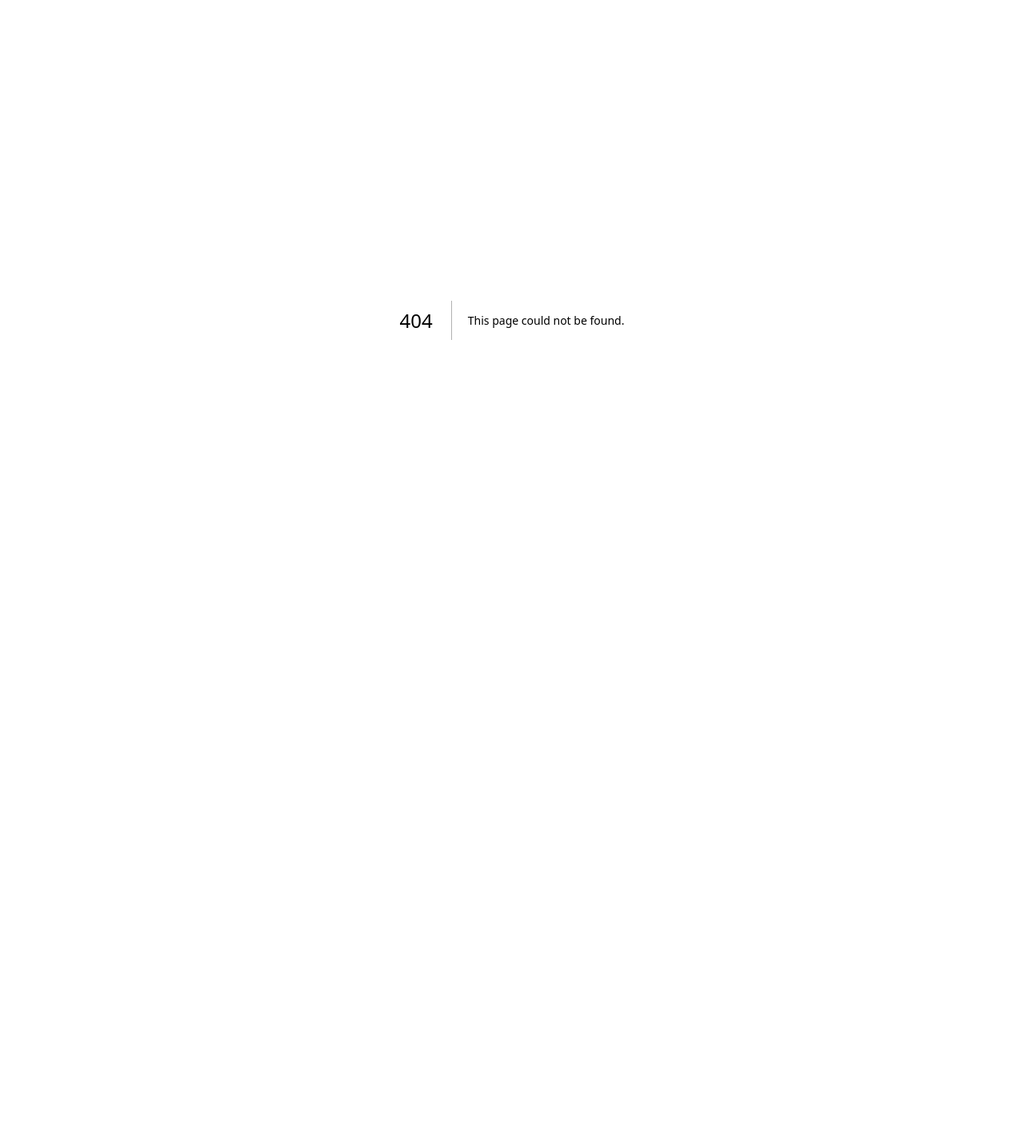
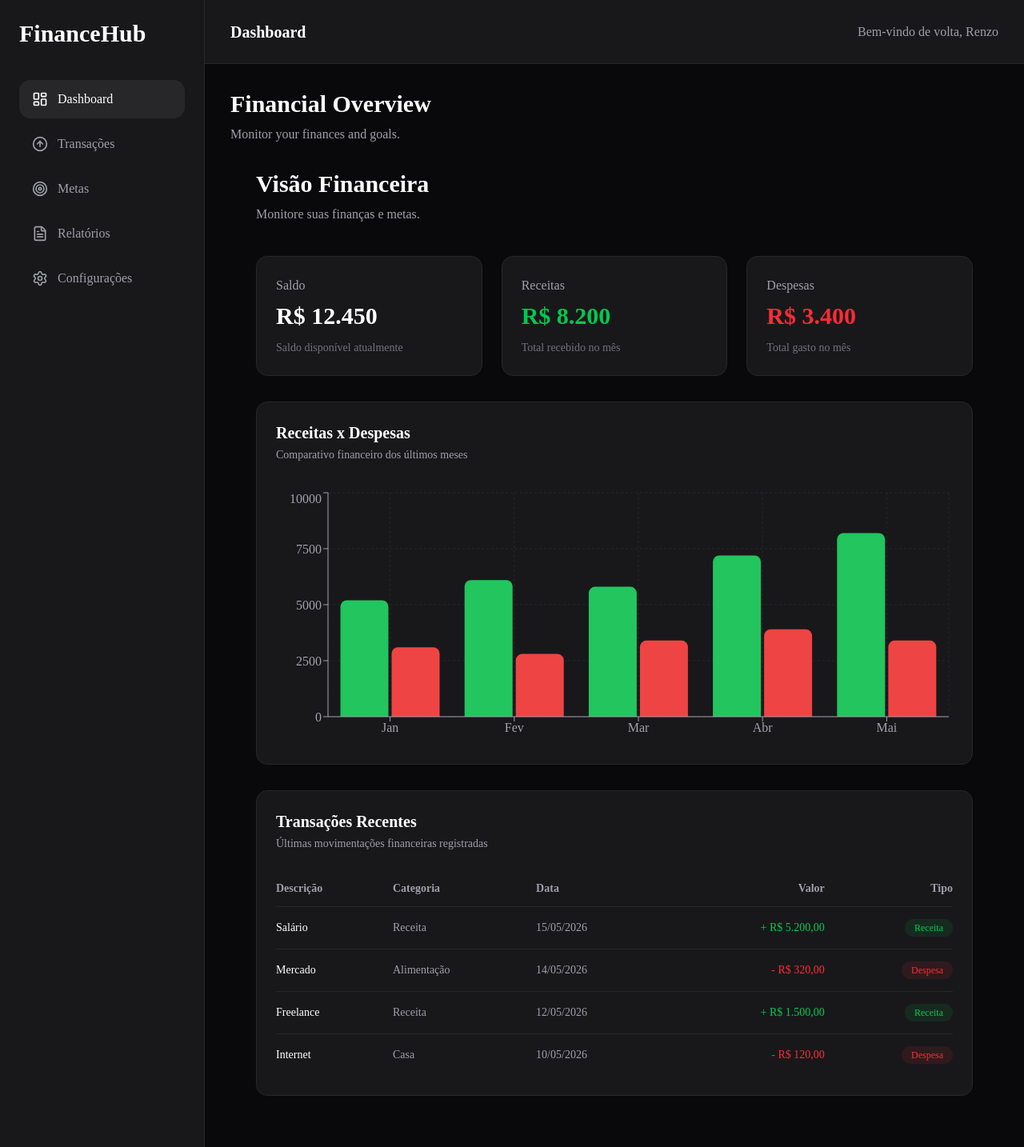
Before and after one commit to RenzoFernandes/finance-hub, a Next.js app: page /dashboard in a window 1280 px wide. Before the commit this address had no page. Shown: the whole page at 80% size. Before the commit the page ends 800 px from the top, so only its background shows below. Built offline with nearby package versions, Linux system fonts and the light colour scheme.

Commit message:
feat: create initial financial dashboard structure and components

```diff
--- a/package.json
+++ b/package.json
@@ -16,6 +16,7 @@
     "radix-ui": "^1.4.3",
     "react": "19.2.4",
     "react-dom": "19.2.4",
+    "recharts": "^3.8.1",
     "shadcn": "^4.7.0",
     "tailwind-merge": "^3.6.0",
     "tw-animate-css": "^1.4.0"
--- /dev/null
+++ b/src/app/dashboard/page.tsx
@@ -0,0 +1,58 @@
+import { Sidebar } from "@/components/sidebar";
+import { Topbar } from "@/components/topbar";
+import { FinancialCard } from "@/components/dashboard/financial-card";
+import { FinancialChart } from "@/components/dashboard/financial-chart";
+import { RecentTransactions } from "@/components/dashboard/recent-transactions";
+
+export default function DashboardPage() {
+  return (
+    <main className="flex bg-zinc-950 min-h-screen">
+      <Sidebar />
+
+      <div className="flex-1">
+        <Topbar />
+
+        <div className="p-8">
+          <h1 className="text-3xl font-bold text-white">Financial Overview</h1>
+
+          <p className="text-zinc-400 mt-2">Monitor your finances and goals.</p>
+
+          <div className="p-8">
+            <h1 className="text-3xl font-bold text-white">Visão Financeira</h1>
+
+            <p className="text-zinc-400 mt-2">
+              Monitore suas finanças e metas.
+            </p>
+
+            <div className="grid grid-cols-3 gap-6 mt-10">
+              <FinancialCard
+                title="Saldo"
+                value="R$ 12.450"
+                description="Saldo disponível atualmente"
+              />
+
+              <FinancialCard
+                title="Receitas"
+                value="R$ 8.200"
+                description="Total recebido no mês"
+                variant="income"
+              />
+
+              <FinancialCard
+                title="Despesas"
+                value="R$ 3.400"
+                description="Total gasto no mês"
+                variant="expense"
+              />
+            </div>
+
+            <FinancialChart />
+
+            <RecentTransactions />
+
+          </div>
+        </div>
+      </div>
+    </main>
+  );
+}
--- /dev/null
+++ b/src/components/dashboard/financial-card.tsx
@@ -0,0 +1,31 @@
+type FinancialCardProps = {
+  title: string;
+  value: string;
+  description: string;
+  variant?: "default" | "income" | "expense";
+};
+
+export function FinancialCard({
+  title,
+  value,
+  description,
+  variant = "default",
+}: FinancialCardProps) {
+  const valueColor = {
+    default: "text-white",
+    income: "text-green-500",
+    expense: "text-red-500",
+  };
+
+  return (
+    <div className="bg-zinc-900 border border-zinc-800 rounded-xl p-6">
+      <p className="text-zinc-400">{title}</p>
+
+      <h2 className={`text-3xl font-bold mt-2 ${valueColor[variant]}`}>
+        {value}
+      </h2>
+
+      <p className="text-sm text-zinc-500 mt-3">{description}</p>
+    </div>
+  );
+}
--- /dev/null
+++ b/src/components/dashboard/financial-chart.tsx
@@ -0,0 +1,60 @@
+"use client";
+
+import {
+  Bar,
+  BarChart,
+  CartesianGrid,
+  ResponsiveContainer,
+  Tooltip,
+  XAxis,
+  YAxis,
+} from "recharts";
+
+const data = [
+  { month: "Jan", receitas: 5200, despesas: 3100 },
+  { month: "Fev", receitas: 6100, despesas: 2800 },
+  { month: "Mar", receitas: 5800, despesas: 3400 },
+  { month: "Abr", receitas: 7200, despesas: 3900 },
+  { month: "Mai", receitas: 8200, despesas: 3400 },
+];
+
+export function FinancialChart() {
+  return (
+    <div className="bg-zinc-900 border border-zinc-800 rounded-xl p-6 mt-8">
+      <div>
+        <h2 className="text-xl font-semibold text-white">
+          Receitas x Despesas
+        </h2>
+
+        <p className="text-zinc-400 text-sm mt-1">
+          Comparativo financeiro dos últimos meses
+        </p>
+      </div>
+
+      <div className="mt-8 h-80 min-h-80 w-full min-w-0">
+        <ResponsiveContainer width="100%" height={320}>
+          <BarChart data={data}>
+            <CartesianGrid strokeDasharray="3 3" stroke="#27272a" />
+
+            <XAxis dataKey="month" stroke="#a1a1aa" />
+
+            <YAxis stroke="#a1a1aa" />
+
+            <Tooltip
+              contentStyle={{
+                backgroundColor: "#18181b",
+                border: "1px solid #27272a",
+                borderRadius: "12px",
+                color: "#fff",
+              }}
+            />
+
+            <Bar dataKey="receitas" fill="#22c55e" radius={[8, 8, 0, 0]} />
+
+            <Bar dataKey="despesas" fill="#ef4444" radius={[8, 8, 0, 0]} />
+          </BarChart>
+        </ResponsiveContainer>
+      </div>
+    </div>
+  );
+}
--- /dev/null
+++ b/src/components/dashboard/recent-transactions.tsx
@@ -0,0 +1,98 @@
+const transactions = [
+  {
+    id: 1,
+    title: "Salário",
+    category: "Receita",
+    date: "15/05/2026",
+    amount: "R$ 5.200,00",
+    type: "income",
+  },
+  {
+    id: 2,
+    title: "Mercado",
+    category: "Alimentação",
+    date: "14/05/2026",
+    amount: "R$ 320,00",
+    type: "expense",
+  },
+  {
+    id: 3,
+    title: "Freelance",
+    category: "Receita",
+    date: "12/05/2026",
+    amount: "R$ 1.500,00",
+    type: "income",
+  },
+  {
+    id: 4,
+    title: "Internet",
+    category: "Casa",
+    date: "10/05/2026",
+    amount: "R$ 120,00",
+    type: "expense",
+  },
+];
+
+export function RecentTransactions() {
+  return (
+    <div className="bg-zinc-900 border border-zinc-800 rounded-xl p-6 mt-8">
+      <div>
+        <h2 className="text-xl font-semibold text-white">
+          Transações Recentes
+        </h2>
+
+        <p className="text-zinc-400 text-sm mt-1">
+          Últimas movimentações financeiras registradas
+        </p>
+      </div>
+
+      <div className="mt-6 overflow-x-auto">
+        <table className="w-full text-sm">
+          <thead>
+            <tr className="border-b border-zinc-800 text-zinc-400">
+              <th className="text-left py-3">Descrição</th>
+              <th className="text-left py-3">Categoria</th>
+              <th className="text-left py-3">Data</th>
+              <th className="text-right py-3">Valor</th>
+              <th className="text-right py-3">Tipo</th>
+            </tr>
+          </thead>
+
+          <tbody>
+            {transactions.map((transaction) => (
+              <tr
+                key={transaction.id}
+                className="border-b border-zinc-800 last:border-0"
+              >
+                <td className="py-4 text-white">{transaction.title}</td>
+                <td className="py-4 text-zinc-400">{transaction.category}</td>
+                <td className="py-4 text-zinc-400">{transaction.date}</td>
+                <td
+                  className={`py-4 text-right font-medium ${
+                    transaction.type === "income"
+                      ? "text-green-500"
+                      : "text-red-500"
+                  }`}
+                >
+                  {transaction.type === "income" ? "+" : "-"}{" "}
+                  {transaction.amount}
+                </td>
+                <td className="py-4 text-right">
+                  <span
+                    className={`rounded-full px-3 py-1 text-xs font-medium ${
+                      transaction.type === "income"
+                        ? "bg-green-500/10 text-green-500"
+                        : "bg-red-500/10 text-red-500"
+                    }`}
+                  >
+                    {transaction.type === "income" ? "Receita" : "Despesa"}
+                  </span>
+                </td>
+              </tr>
+            ))}
+          </tbody>
+        </table>
+      </div>
+    </div>
+  );
+}
--- /dev/null
+++ b/src/components/sidebar.tsx
@@ -0,0 +1,44 @@
+import {
+  LayoutDashboard,
+  ArrowUpCircle,
+  Target,
+  FileText,
+  Settings,
+} from "lucide-react";
+
+export function Sidebar() {
+  return (
+    <aside className="w-64 min-h-screen bg-zinc-900 border-r border-zinc-800 p-6">
+      <h1 className="text-3xl font-bold text-white">
+        FinanceHub
+      </h1>
+
+      <nav className="mt-10 flex flex-col gap-2">
+        <button className="flex items-center gap-3 bg-zinc-800 text-white px-4 py-3 rounded-xl transition hover:bg-zinc-700">
+          <LayoutDashboard size={20} />
+          Dashboard
+        </button>
+
+        <button className="flex items-center gap-3 text-zinc-400 px-4 py-3 rounded-xl transition hover:bg-zinc-800 hover:text-white">
+          <ArrowUpCircle size={20} />
+          Transações
+        </button>
+
+        <button className="flex items-center gap-3 text-zinc-400 px-4 py-3 rounded-xl transition hover:bg-zinc-800 hover:text-white">
+          <Target size={20} />
+          Metas
+        </button>
+
+        <button className="flex items-center gap-3 text-zinc-400 px-4 py-3 rounded-xl transition hover:bg-zinc-800 hover:text-white">
+          <FileText size={20} />
+          Relatórios
+        </button>
+
+        <button className="flex items-center gap-3 text-zinc-400 px-4 py-3 rounded-xl transition hover:bg-zinc-800 hover:text-white">
+          <Settings size={20} />
+          Configurações
+        </button>
+      </nav>
+    </aside>
+  );
+}
--- /dev/null
+++ b/src/components/topbar.tsx
@@ -0,0 +1,13 @@
+export function Topbar() {
+  return (
+    <header className="h-20 border-b border-zinc-800 bg-zinc-900 flex items-center justify-between px-8">
+      <h2 className="text-white text-xl font-semibold">
+        Dashboard
+      </h2>
+
+      <div className="text-zinc-400">
+        Bem-vindo de volta, Renzo
+      </div>
+    </header>
+  );
+}
```
Also changed, not shown: 1 other file (tests, documents, lock files or other folders).
